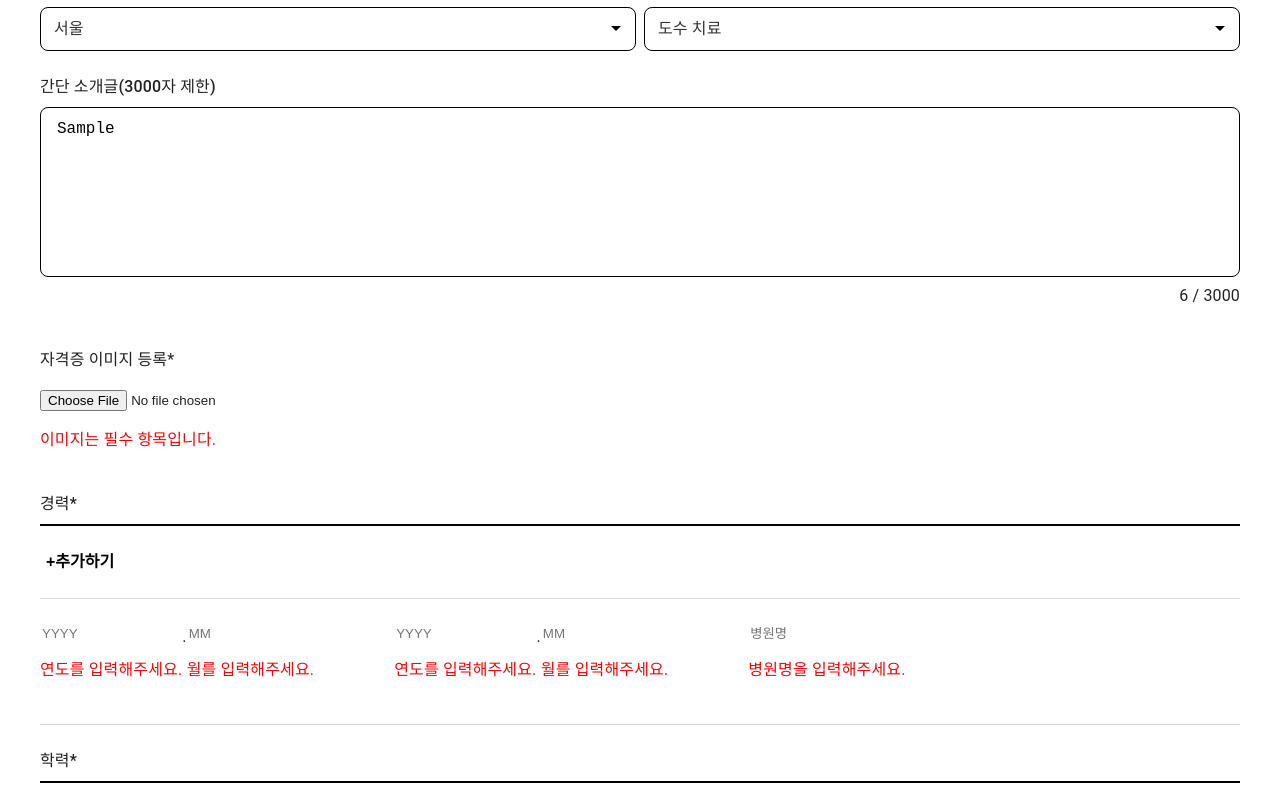
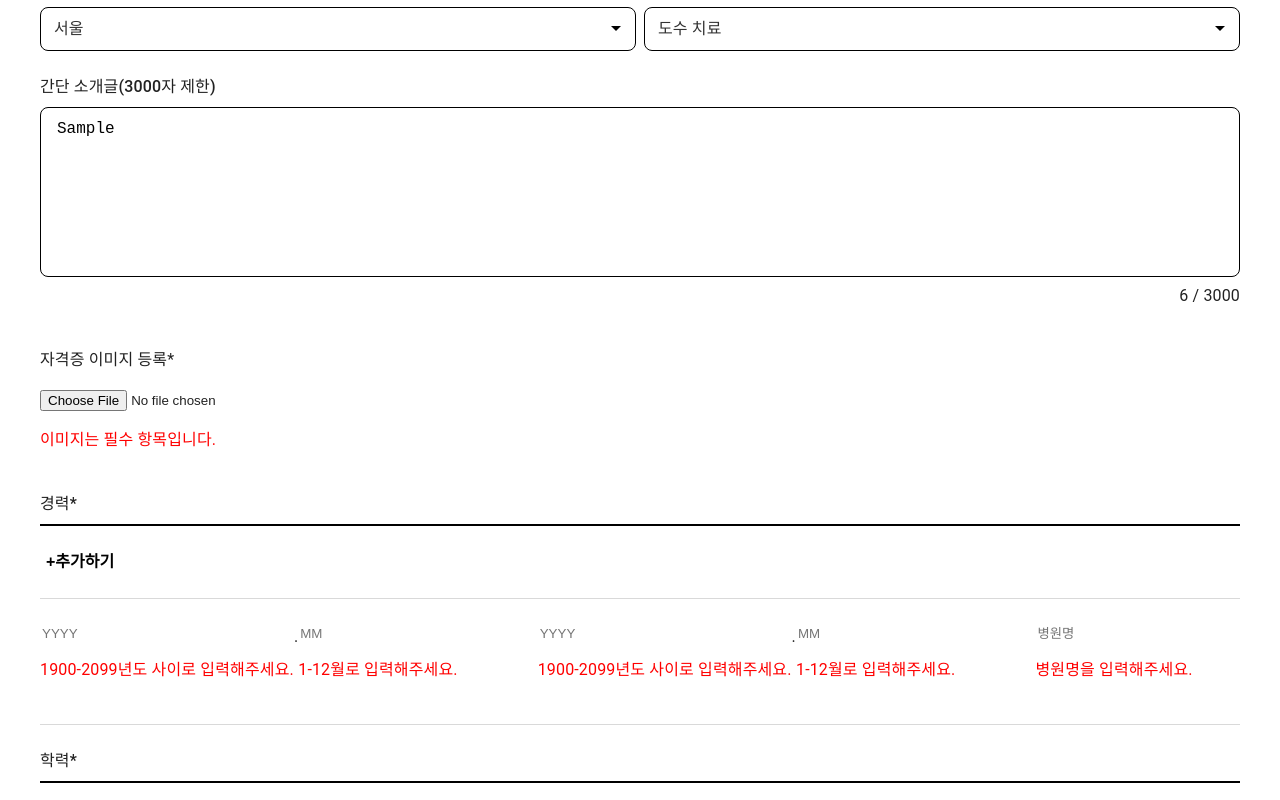
Before and after one commit to DOKACHU/New-Landing, a React (Create React App) app: page /pro in a window 1280 px wide. Both pictures are taken after typing "Sample", "Sample", "Sample", "Sample", "Sample", "Sample" into the empty fields and a click on the button "보내기". Shown: the part 465-1265 px from the top of the page. Built offline with nearby package versions, Linux system fonts and the light colour scheme.

Commit message:
feat: Add Year Month

```diff
--- a/src/Pages/ProForm.tsx
+++ b/src/Pages/ProForm.tsx
@@ -623,10 +623,12 @@ export default function BForm() {
                               name="content"
                               placeholder="병원명"
                             />
-                            <P>
-                              {errors.careerList?.[index]?.content &&
-                                errors.careerList?.[index]?.content?.message}
-                            </P>
+
+                            {errors.careerList?.[index]?.content && (
+                              <P>
+                                {errors.careerList?.[index]?.content?.message}
+                              </P>
+                            )}
                           </Row>
                         )}
                       />
--- a/src/Pages/constants.ts
+++ b/src/Pages/constants.ts
@@ -3,6 +3,8 @@ import * as yup from "yup";
 const phoneRegExp =
   /^((\\+[1-9]{1,4}[ \\-]*)|(\\([0-9]{2,3}\\)[ \\-]*)|([0-9]{2,4})[ \\-]*)*?[0-9]{3,4}?[ \\-]*[0-9]{2,4}?$/;
 const nameRegExp = /^[가-힣]{2,10}|[a-zA-Z]{2,10}\s[a-zA-Z]{2,10}$/;
+const yyyyRegExp = /^(19|20)\d{2}$/;
+const monthRegExp = /^(1[0-2]|[1-9])$/;
 // const bizzNumberRegExp = /^[0-9]{3}-[0-9]{2}-[0-9]{5}$/;
 
 // center
@@ -123,10 +125,22 @@ export const proSchema = yup
   .shape({
     careerList: yup.array().of(
       yup.object().shape({
-        startYear: yup.string().required("연도를 입력해주세요."),
-        startMonth: yup.string().required("월를 입력해주세요."),
-        endYear: yup.string().required("연도를 입력해주세요."),
-        endMonth: yup.string().required("월를 입력해주세요."),
+        startYear: yup
+          .string()
+          .matches(yyyyRegExp, "1900-2099년도 사이로 입력해주세요.")
+          .required("연도를 입력해주세요."),
+        startMonth: yup
+          .string()
+          .matches(monthRegExp, "1-12월로 입력해주세요.")
+          .required("월를 입력해주세요."),
+        endYear: yup
+          .string()
+          .matches(yyyyRegExp, "1900-2099년도 사이로 입력해주세요.")
+          .required("연도를 입력해주세요."),
+        endMonth: yup
+          .string()
+          .matches(monthRegExp, "1-12월로 입력해주세요.")
+          .required("월를 입력해주세요."),
         content: yup.string().required("병원명을 입력해주세요."),
         // age: yup
         //   .number()
@@ -137,10 +151,22 @@ export const proSchema = yup
 
     schoolList: yup.array().of(
       yup.object().shape({
-        startYear: yup.string().required("연도를 입력해주세요."),
-        startMonth: yup.string().required("월를 입력해주세요."),
-        endYear: yup.string().required("연도를 입력해주세요."),
-        endMonth: yup.string().required("월를 입력해주세요."),
+        startYear: yup
+          .string()
+          .matches(yyyyRegExp, "1900-2099년도 사이로 입력해주세요.")
+          .required("연도를 입력해주세요."),
+        startMonth: yup
+          .string()
+          .matches(monthRegExp, "1-12월로 입력해주세요.")
+          .required("월를 입력해주세요."),
+        endYear: yup
+          .string()
+          .matches(yyyyRegExp, "1900-2099년도 사이로 입력해주세요.")
+          .required("연도를 입력해주세요."),
+        endMonth: yup
+          .string()
+          .matches(monthRegExp, "1-12월로 입력해주세요.")
+          .required("월를 입력해주세요."),
         content: yup.string().required("학력을 입력해주세요."),
         // age: yup
         //   .number()
@@ -151,8 +177,14 @@ export const proSchema = yup
 
     licenseList: yup.array().of(
       yup.object().shape({
-        registerYear: yup.string().required("연도를 입력해주세요."),
-        registerMonth: yup.string().required("월를 입력해주세요."),
+        registerYear: yup
+          .string()
+          .matches(yyyyRegExp, "1900-2099년도 사이로 입력해주세요.")
+          .required("연도를 입력해주세요."),
+        registerMonth: yup
+          .string()
+          .matches(monthRegExp, "1-12월로 입력해주세요.")
+          .required("월를 입력해주세요."),
         licenseName: yup.string().required("자격증 이름을 입력해주세요."),
         licenseNumber: yup.string().required("자격증 번호을 입력해주세요."),
       })
--- a/src/Pages/styles.ts
+++ b/src/Pages/styles.ts
@@ -143,7 +143,7 @@ export const AddItemBlock = styled.div`
 export const Row = styled.div<{ column?: boolean }>`
   display: flex;
   justify-content: flex-start;
-
+  /* align-items: center; */
   ${(props) =>
     props.column &&
     css`
```
